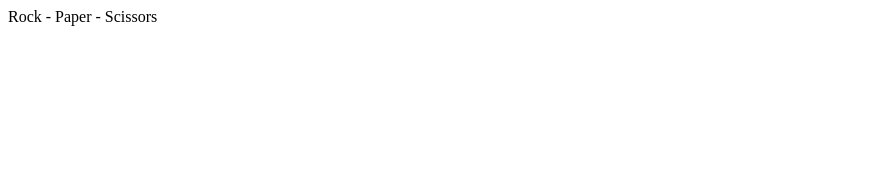
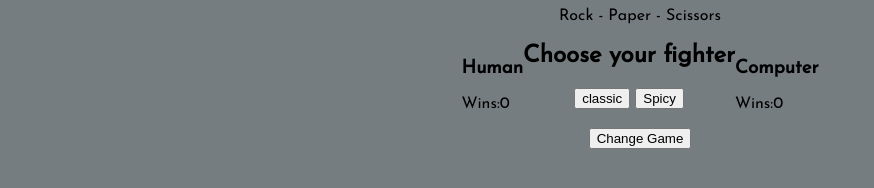
Before and after one commit to karmacarlos/Rock-Paper-Scissors, a plain HTML site: page index.html in a window 1280 px wide. Shown: the whole page, without its empty margins (0-874 px from the left). Drawn offline with Linux system fonts and the light colour scheme.

Commit message:
Add classes and id to html elements, add classes to css  file

```diff
--- a/index.html
+++ b/index.html
@@ -10,10 +10,47 @@
       Rock - Paper - Scisor
     </title>
   </head>
-  <body >
-  <header>Rock - Paper - Scissors</header>
+  <body>
   <main>
-
+    <header class="header">Rock - Paper - Scissors</header>
+    <section class="game">
+    <section class="game__human">
+        <img class="player-image">
+        <h3 class="player-name">Human</h3>
+        <p class="wins" id="humanWins">Wins:0</p>
+    </section>
+    <section class="game__central">
+        <div class="prompt">
+            <h2 id="promptMessage">Choose your fighter</h2>
+        </div>
+        <div class="fighters hidden" id="fightersClassic">
+            <img class="fighter" id="scissors" src="./assets/black-and-white-scissors.png">
+            <img class="fighter" id="rock" src="./assets/rock-hand.png">
+            <img class="fighter" id="paper" src="./assets/happy-paper.png">
+        </div>
+        <div class="fighters hidden" id="fightersSpicy">
+            <img class="fighter" id="alien" src="./assets/ufo.png">
+            <img class="fighter" id="dog" src="./assets/dog.eps">
+        </div>
+        <div class="central-game__difficulty" id="difficultyButtons">
+            <button class="buttons" id="classicGame">classic</button>
+            <button class="buttons" id="spicyGame">Spicy</button>
+        </div>
+        <div class="action-buttons">
+            <button class="central-game__start hidden">Start</button>
+            <button class="central-game__play hidden">Fight!</button>
+            <p class="veredict hidden" id="veredict">Veredict</p>
+        </div>
+    </section>
+    <section class="game__computer">
+        <img class="player-image">
+        <h3 class="player-name">Computer</h3>
+        <p class="wins" id="computerWins">Wins:0</p>
+    </section>
+  </section>
+  <section class="reset-button">
+      <button class="change-game" id="changeGame">Change Game</button>
+  </section>
   </main>
   </body>
   <script type="text/javascript" src="main.js"></script>
--- a/styles.css
+++ b/styles.css
@@ -9,3 +9,31 @@ Black Font #494849
 Cool Orange #EC9F1A
 Other Blue #00C3E1
 Foggy Grey #767D81 */
+
+html {
+    font-family: 'Josefin Sans', sans-serif;
+    background-color: #767D81;
+}
+
+main {
+    display: flex;
+    flex-direction: column;
+    align-items: center;
+}
+
+.game {
+    display: flex;
+    flex-direction: row;
+    justify-content: space-around;
+    align-items: flex-start;
+}
+
+.game__central {
+    display: flex;
+    flex-direction: column;
+    align-items: center;
+}
+
+.hidden {
+    display: none;
+}
```
Also changed, not shown: 7 other files.
